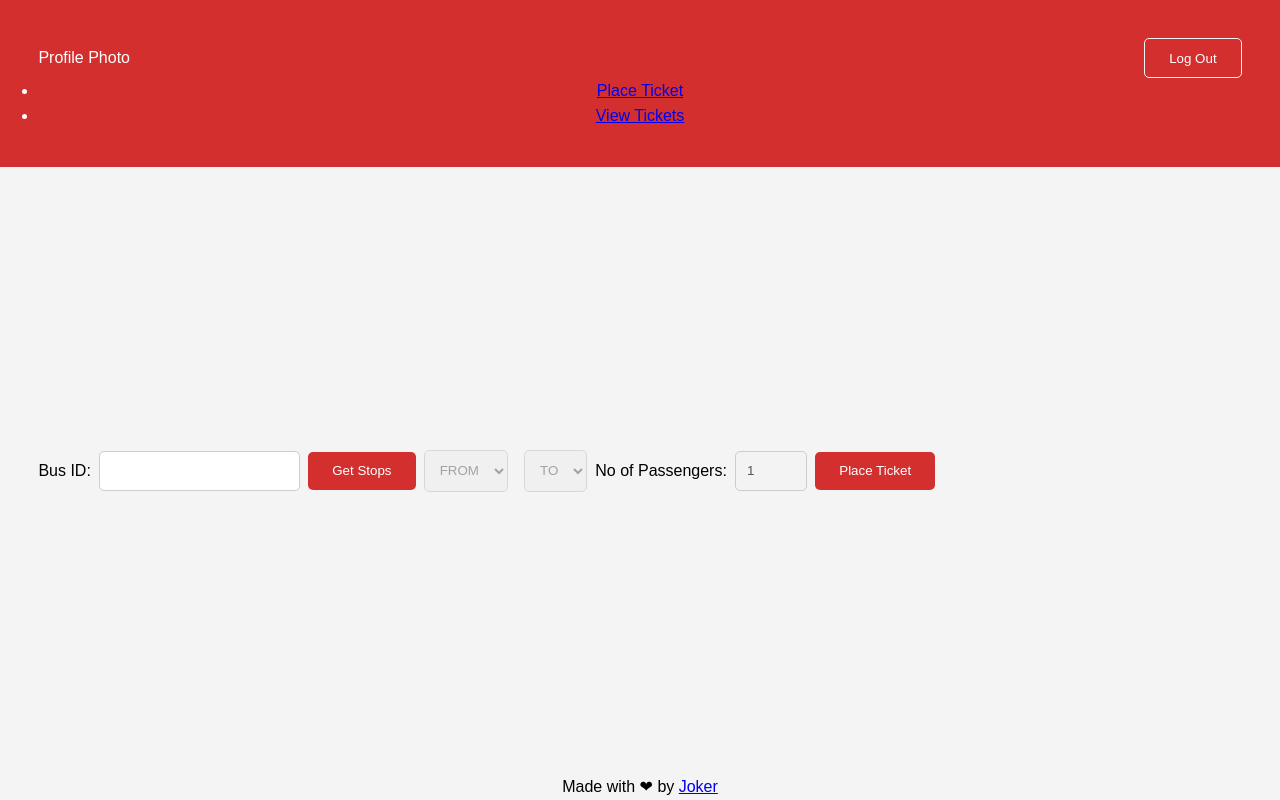
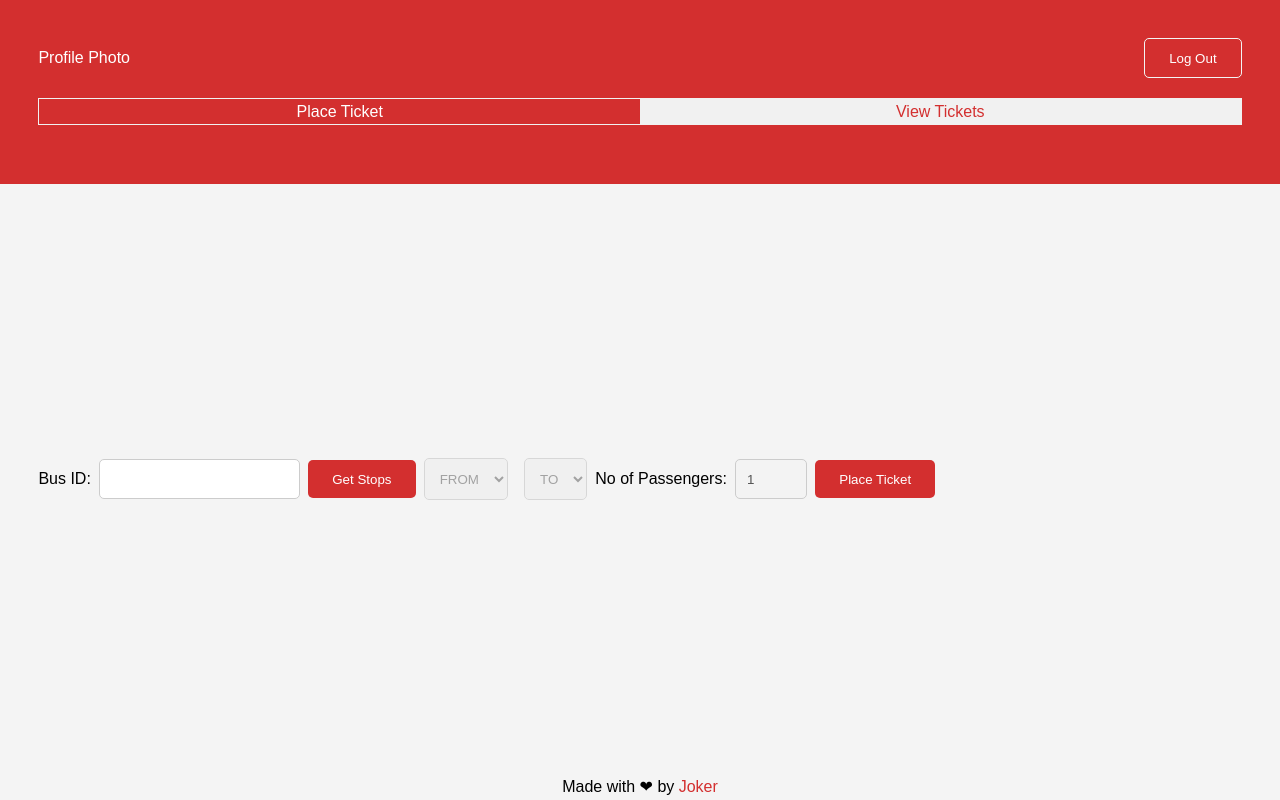
Before and after one commit to iamjoker021/CONDUCTOR_APP_FRONTEND, a React (Vite) app: page /place-ticket in a window 1280 px wide. Built offline with nearby package versions, Linux system fonts and the light colour scheme; sample sign-in values are in the browser's storage.

Commit message:
style: Add toogle navbar effect on ui

```diff
--- a/src/components/Navbar/Navbar.jsx
+++ b/src/components/Navbar/Navbar.jsx
@@ -1,12 +1,23 @@
+import { useState } from "react";
 import { Link } from "react-router-dom";
 
 const Navbar = () => {
+  const [currentLink, setCurrentLink] = useState('place');
+  const handleClick = (e) => {
+    const classContains = (value) => Array(...e.target.classList).includes(value);
+    if (classContains('view')) {
+      setCurrentLink('view');
+    }
+    else if (classContains('place')) {
+      setCurrentLink('place');
+    }
+    e.preventDefault();
+  }
+
   return (
-      <nav>
-        <ul>
-          <li><Link to="/place-ticket">Place Ticket</Link></li>
-          <li><Link to="/tickets">View Tickets</Link></li>
-        </ul>
+      <nav onClick={handleClick} className="navbar">
+          <Link className={'nav-item place' + (currentLink === 'place' ? ' active' : '')} to="/place-ticket">Place Ticket</Link>
+          <Link className={'nav-item view' + (currentLink === 'view' ? ' active' : '')} to="/tickets">View Tickets</Link>
       </nav>
   )
 }
--- a/src/index.css
+++ b/src/index.css
@@ -47,6 +47,45 @@
   }
 
   /*  Own Styles end */
+
+  /* Navbar */
+  a:link {
+    text-decoration: none;
+    color: var(--backround-color-primary);
+  }
+  a:visited {
+    text-decoration: none;
+    color: var(--backround-color-primary);
+  }
+  a:hover {
+    text-decoration: none;
+    color: var(--backround-color-primary);
+  }
+  a:active {
+    text-decoration: none;
+    color: var(--backround-color-primary);
+  }
+
+  .navbar {
+    display: flex;
+    background-color: #f1f1f1;
+    border: 1px solid #f1f1f1;
+    margin: 20px 0;
+    }
+
+    .nav-item {
+        flex: 1;
+        text-align: center;
+        background-color: #f1f1f1;
+        border: none;
+        cursor: pointer;
+        transition: background-color 0.3s ease, color 0.3s ease;
+    }
+
+    .nav-item.active {
+        background-color: #d32f2f;
+        color: white;
+    }
 
   /* Body Styling */
   body {
```
